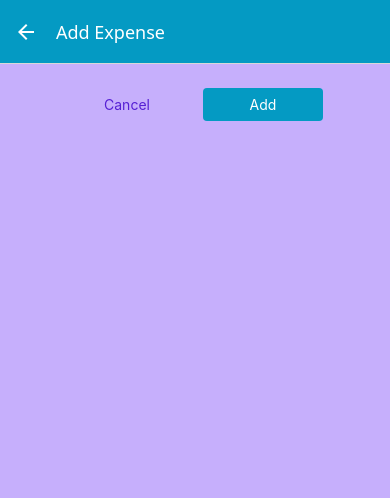
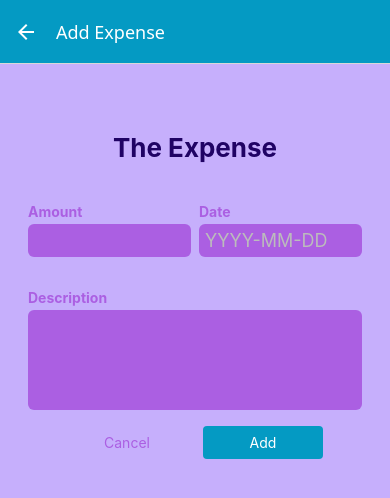
Before and after one commit to thelegend2004/trackytrack, a React Native app: screen /ManageExpense in a window 390 px wide. Shown: the top 498 px of the page. Built offline with nearby package versions, Linux system fonts and the light colour scheme.

Commit message:
feature: add inputs and form to add and edit expenses

```diff
--- a/components/ExpensesOutput/ExpensesOutput.tsx
+++ b/components/ExpensesOutput/ExpensesOutput.tsx
@@ -1,4 +1,4 @@
-import { StyleSheet, View } from "react-native";
+import { StyleSheet, Text, View } from "react-native";
 import ExpensesSummary from "./ExpensesSummary";
 import ExpensesList from "./ExpensesList";
 import { Expense } from "../../types";
@@ -7,16 +7,22 @@ import { GlobalStyles } from "../../constants/styles";
 interface ExpensesOutputProps {
   expenses: Expense[];
   periodName: string;
+  fallbackText: string;
 }
 
 export default function ExpensesOutput({
   expenses,
   periodName,
+  fallbackText,
 }: ExpensesOutputProps) {
   return (
     <View style={styles.container}>
       <ExpensesSummary expenses={expenses} periodName={periodName} />
-      <ExpensesList expenses={expenses} />
+      {expenses.length > 0 ? (
+        <ExpensesList expenses={expenses} />
+      ) : (
+        <Text style={styles.infoText}>{fallbackText}</Text>
+      )}
     </View>
   );
 }
@@ -29,4 +35,10 @@ const styles = StyleSheet.create({
     paddingBottom: 0,
     backgroundColor: GlobalStyles.colors.primary700,
   },
+  infoText: {
+    color: "white",
+    fontSize: 18,
+    textAlign: "center",
+    marginTop: 28,
+  },
 });
--- /dev/null
+++ b/components/ManageExpense/ExpenseForm.tsx
@@ -0,0 +1,162 @@
+import { Alert, StyleSheet, Text, View } from "react-native";
+import Input from "./Input";
+import { GlobalStyles } from "../../constants/styles";
+import { useState } from "react";
+import Button from "../UI/Button";
+import { Expense } from "../../types";
+import { getFormattedDate } from "../../util/date";
+
+interface ExpsenseFormProps {
+  onCancel: () => void;
+  onSubmit: (expense: Omit<Expense, "id">) => void;
+  isEditing: boolean;
+  selectedExpense?: Expense;
+}
+
+export default function ExpenseForm({
+  onCancel,
+  onSubmit,
+  isEditing,
+  selectedExpense,
+}: ExpsenseFormProps) {
+  const [inputs, setInputs] = useState({
+    amount: {
+      value: selectedExpense ? selectedExpense?.amount.toString() : "",
+      isValid: true,
+    },
+    date: {
+      value: selectedExpense ? getFormattedDate(selectedExpense.date) : "",
+      isValid: true,
+    },
+    description: {
+      value: selectedExpense ? selectedExpense?.description : "",
+      isValid: true,
+    },
+  });
+
+  const handleChangeAmount = (inputId: string, enteredValue: string) => {
+    setInputs((prev) => {
+      return { ...prev, [inputId]: { value: enteredValue, isValid: true } };
+    });
+  };
+
+  const handleConfirm = () => {
+    const expenseData: Omit<Expense, "id"> = {
+      amount: +inputs.amount.value,
+      date: new Date(inputs.date.value),
+      description: inputs.description.value,
+    };
+
+    const amountIsValid = !isNaN(expenseData.amount) && expenseData.amount > 0;
+    const dateIsValid = expenseData.date.toString() !== "Invalid Date";
+    const descriptionIsValid = expenseData.description.trim().length > 0;
+
+    if (!amountIsValid || !dateIsValid || !descriptionIsValid) {
+      setInputs((prev) => {
+        return {
+          amount: { value: prev.amount.value, isValid: amountIsValid },
+          date: { value: prev.date.value, isValid: dateIsValid },
+          description: {
+            value: prev.description.value,
+            isValid: descriptionIsValid,
+          },
+        };
+      });
+      return;
+    }
+
+    onSubmit(expenseData);
+  };
+
+  const formIsInvalid =
+    !inputs.amount.isValid ||
+    !inputs.date.isValid ||
+    !inputs.description.isValid;
+
+  return (
+    <View style={styles.form}>
+      <Text style={styles.text}>The Expense</Text>
+      <View style={styles.inputsRow}>
+        <Input
+          label="Amount"
+          style={styles.rowInput}
+          textInputConfig={{
+            keyboardType: "decimal-pad",
+            value: inputs.amount.value,
+            onChangeText: (value) => handleChangeAmount("amount", value),
+          }}
+          invalid={!inputs.amount.isValid}
+        />
+        <Input
+          label="Date"
+          style={styles.rowInput}
+          textInputConfig={{
+            placeholder: "YYYY-MM-DD",
+            maxLength: 10,
+            value: inputs.date.value,
+            onChangeText: (value) => handleChangeAmount("date", value),
+          }}
+          invalid={!inputs.date.isValid}
+        />
+      </View>
+      <Input
+        label="Description"
+        textInputConfig={{
+          // autoCorrect: true, default
+          // autoCapitalize: "sentences", default
+          multiline: true,
+          value: inputs.description.value,
+          onChangeText: (value) => handleChangeAmount("description", value),
+        }}
+        invalid={!inputs.description.isValid}
+      />
+      {formIsInvalid && (
+        <Text style={styles.errorText}>
+          Invalid form. Please check again entered values.
+        </Text>
+      )}
+      <View style={styles.buttons}>
+        <Button mode="flat" onPress={onCancel} style={styles.button}>
+          Cancel
+        </Button>
+        <Button mode="regular" onPress={handleConfirm} style={styles.button}>
+          {isEditing ? "Update" : "Add"}
+        </Button>
+      </View>
+    </View>
+  );
+}
+
+const styles = StyleSheet.create({
+  form: {
+    marginTop: 20,
+  },
+  text: {
+    fontSize: 26,
+    fontWeight: "bold",
+    color: GlobalStyles.colors.primary800,
+    marginVertical: 24,
+    textAlign: "center",
+  },
+  inputsRow: {
+    flexDirection: "row",
+    justifyContent: "space-between",
+  },
+  rowInput: {
+    flex: 1,
+  },
+  buttons: {
+    flexDirection: "row",
+    justifyContent: "center",
+    alignItems: "center",
+  },
+  button: {
+    minWidth: 120,
+    marginHorizontal: 8,
+  },
+  errorText: {
+    textAlign: "center",
+    color: GlobalStyles.colors.error500,
+    marginBottom: 8,
+  },
+});
--- /dev/null
+++ b/components/ManageExpense/Input.tsx
@@ -0,0 +1,70 @@
+import {
+  StyleProp,
+  StyleSheet,
+  Text,
+  TextInput,
+  TextInputProps,
+  View,
+  ViewStyle,
+} from "react-native";
+import { GlobalStyles } from "../../constants/styles";
+
+interface InputProps {
+  label: string;
+  style?: StyleProp<ViewStyle>;
+  textInputConfig?: TextInputProps;
+  invalid: boolean,
+}
+
+export default function Input({ label, style, textInputConfig, invalid }: InputProps) {
+  let inputStyles: StyleProp<ViewStyle> = [styles.input];
+
+  if (textInputConfig && textInputConfig.multiline) {
+    inputStyles.push(styles.inputMultiline);
+  }
+
+  if (invalid) {
+    inputStyles.push(styles.invalidInput)
+  }
+
+  return (
+    <View style={[styles.inputContainer, style]}>
+      <Text style={[styles.label, invalid && styles.invalidLabel]}>{label}</Text>
+      <TextInput
+        style={inputStyles}
+        {...textInputConfig}
+        placeholderTextColor={GlobalStyles.colors.gray200}
+      />
+    </View>
+  );
+}
+
+const styles = StyleSheet.create({
+  inputContainer: {
+    marginHorizontal: 4,
+    marginVertical: 16,
+  },
+  label: {
+    fontSize: 14,
+    fontWeight: "bold",
+    color: GlobalStyles.colors.primary400,
+    marginBottom: 4,
+  },
+  input: {
+    backgroundColor: GlobalStyles.colors.primary400,
+    color: GlobalStyles.colors.primary50,
+    padding: 6,
+    borderRadius: 6,
+    fontSize: 18,
+  },
+  inputMultiline: {
+    minHeight: 100,
+    textAlignVertical: "top",
+  },
+  invalidLabel: {
+    color: GlobalStyles.colors.error500,
+  },
+  invalidInput: {
+    backgroundColor: GlobalStyles.colors.error50,
+  },
+});
--- a/constants/styles.ts
+++ b/constants/styles.ts
@@ -3,13 +3,14 @@ export const GlobalStyles = {
     primary50: '#e4d9fd',
     primary100: '#c6affc',
     primary200: '#a281f0',
-    primary400: '#5721d4',
+    primary400: '#ab5fe2ff',
     primary500: '#049ac3ff',
     primary700: '#067189ff',
     primary800: '#200364',
     accent500: '#f7bc0c',
-    error50: '#fcc4e4',
+    error50: '#b61872ff',
     error500: '#9b095c',
+    gray200: '#bcbcbcff',
     gray500: '#39324a',
     gray700: '#221c30',
   },
--- a/screens/AllExpenses.tsx
+++ b/screens/AllExpenses.tsx
@@ -4,5 +4,5 @@ import { ExpensesContext } from "../store/expenses-context";
 
 export default function AllExpenses() {
   const { expenses } = useContext(ExpensesContext);
-  return <ExpensesOutput expenses={expenses} periodName={"Total"} />;
+  return <ExpensesOutput expenses={expenses} periodName={"Total"} fallbackText="No registered expenses found"/>;
 }
--- a/screens/ManageExpense.tsx
+++ b/screens/ManageExpense.tsx
@@ -1,11 +1,13 @@
-import { StyleSheet, View } from "react-native";
+import { StyleSheet, TextInput, View } from "react-native";
 import { RouteProp, useNavigation, useRoute } from "@react-navigation/native";
 import { RootStackParamList } from "../types/navigation";
 import { NativeStackNavigationProp } from "@react-navigation/native-stack";
-import { useLayoutEffect } from "react";
+import { useContext, useLayoutEffect } from "react";
 import IconButton from "../components/UI/IconButton";
 import { GlobalStyles } from "../constants/styles";
-import Button from "../components/UI/Button";
+import { ExpensesContext } from "../store/expenses-context";
+import ExpenseForm from "../components/ManageExpense/ExpenseForm";
+import { Expense } from "../types";
 
 type ManageExpenseNavigationProp = NativeStackNavigationProp<
   RootStackParamList,
@@ -21,6 +23,11 @@ export default function ManageExpenses() {
   const expenseId = route.params?.expenseId;
   const isEditing = !!expenseId;
 
+  const { addExpense, deleteExpense, updateExpense, expenses } =
+    useContext(ExpensesContext);
+
+  const selectedExpense = expenses.find((expense) => expense.id === expenseId);
+
   useLayoutEffect(() => {
     navigation.setOptions({
       title: isEditing ? "Edit Expense" : "Add Expense",
@@ -28,6 +35,9 @@ export default function ManageExpenses() {
   }, [navigation, isEditing]);
 
   const handleDelete = () => {
+    if (isEditing) {
+      deleteExpense(expenseId);
+    }
     navigation.goBack();
   };
 
@@ -35,20 +45,24 @@ export default function ManageExpenses() {
     navigation.goBack();
   };
 
-  const handleConfirm = () => {
+  const handleSubmit = (expense: Omit<Expense, "id">) => {
+    if (isEditing) {
+      updateExpense(expenseId, expense);
+    } else {
+      addExpense(expense);
+    }
+
     navigation.goBack();
   };
 
   return (
     <View style={styles.container}>
-      <View style={styles.buttons}>
-        <Button mode="flat" onPress={handleCancel} style={styles.button}>
-          Cancel
-        </Button>
-        <Button mode="regular" onPress={handleConfirm} style={styles.button}>
-          {isEditing ? "Update" : "Add"}
-        </Button>
-      </View>
+      <ExpenseForm
+        onCancel={handleCancel}
+        onSubmit={handleSubmit}
+        isEditing={isEditing}
+        selectedExpense={selectedExpense}
+      />
       {isEditing && (
         <View style={styles.deleteContainer}>
           <IconButton
@@ -69,15 +83,7 @@ const styles = StyleSheet.create({
     padding: 24,
     backgroundColor: GlobalStyles.colors.primary100,
   },
-  buttons: {
-    flexDirection: "row",
-    justifyContent: "center",
-    alignItems: "center",
-  },
-  button: {
-    minWidth: 120,
-    marginHorizontal: 8,
-  },
+
   deleteContainer: {
     marginTop: 16,
     paddingTop: 8,
--- a/screens/RecentExpenses.tsx
+++ b/screens/RecentExpenses.tsx
@@ -10,8 +10,8 @@ export default function RecentExpenses() {
     const today = new Date();
     const date7DaysAgo = getDateMinusDays(today, 7);
 
-    return expense.date > date7DaysAgo;
+    return (expense.date >= date7DaysAgo) && (expense.date <= today);
   });
 
-  return <ExpensesOutput expenses={recentExpense} periodName={"Last 7 Days"} />;
+  return <ExpensesOutput expenses={recentExpense} periodName={"Last 7 Days"} fallbackText="No registered expenses in last 7 days found"/>;
 }
--- a/util/date.ts
+++ b/util/date.ts
@@ -1,5 +1,5 @@
 export function getFormattedDate(date: Date) {
-  return `${date.getFullYear()}-${date.getMonth() + 1}-${date.getDate()}`;
+  return date.toISOString().split("T")[0];
 }
 
 export function getDateMinusDays(date: Date, days: number) {
```
